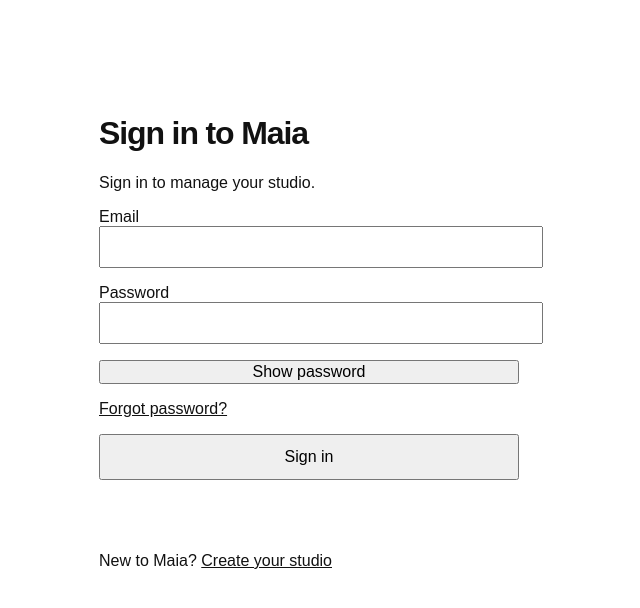
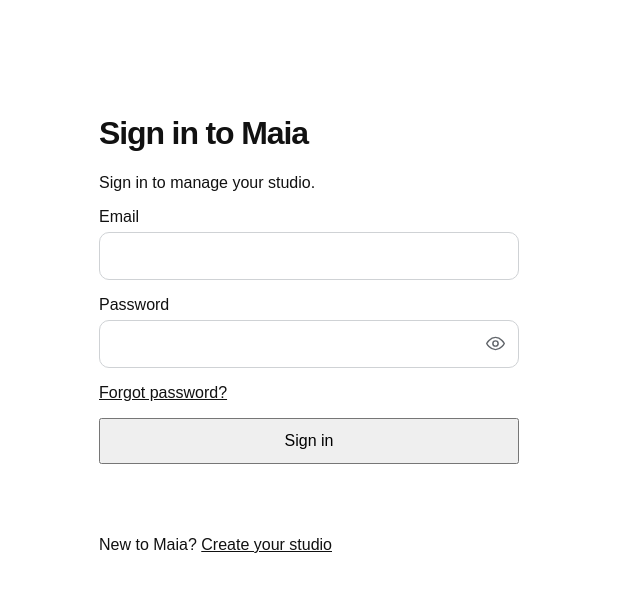
Before and after one commit to xglenng/maia-front-desk, a Next.js app: page /login in a window 1280 px wide. Shown: the top 608 px of the page, without its empty margins (331-971 px from the left). Built offline with nearby package versions, Linux system fonts and the light colour scheme.

Commit message:
Use inline eye controls for password visibility

```diff
--- a/app/login/page.tsx
+++ b/app/login/page.tsx
@@ -1,11 +1,11 @@
 'use client';
 
 import { useState, FormEvent } from 'react';
+import PasswordInput from '@/components/password-input';
 
 export default function Login() {
   const [error, setError] = useState('');
   const [busy, setBusy] = useState(false);
-  const [showPassword, setShowPassword] = useState(false);
 
   async function submit(e: FormEvent<HTMLFormElement>) {
     e.preventDefault();
@@ -64,29 +64,18 @@
             style={{
               display: 'block',
               width: '100%',
-              padding: 10
+              padding: 10,
+              boxSizing: 'border-box',
+              minHeight: 48,
+              marginTop: 6,
+              border: '1px solid #cfd2d5',
+              borderRadius: 10
             }}
           />
         </label>
 
-        <label>
-          Password
-          <input
-            name="password"
-            type={showPassword ? "text" : "password"}
-            autoComplete="current-password"
-            required
-            style={{
-              display: 'block',
-              width: '100%',
-              padding: 10
-            }}
-          />
-        </label>
+        <PasswordInput label="Password" name="password" autoComplete="current-password" required />
 
-        <button type="button" aria-pressed={showPassword} onClick={() => setShowPassword(!showPassword)}>
-          {showPassword ? 'Hide password' : 'Show password'}
-        </button>
         <a href="/forgot-password">Forgot password?</a>
 
         <button
--- /dev/null
+++ b/components/password-input.css
@@ -0,0 +1,7 @@
+.password-input{position:relative;display:block;width:100%;margin-top:6px}
+.password-input input{display:block;box-sizing:border-box;width:100%;min-height:48px;padding:12px 52px 12px 12px;border:1px solid #cfd2d5;border-radius:10px;background:#fff;color:#111}
+.password-input input:focus-visible{outline:2px solid #7560ad;outline-offset:2px}
+.password-input-toggle{position:absolute;right:4px;top:50%;transform:translateY(-50%);display:grid;place-items:center;width:40px;height:40px;padding:0;border:0;border-radius:8px;background:transparent;color:#62666b}
+.password-input-toggle:hover{background:#f1f2f3;color:#111}
+.password-input-toggle:focus-visible{outline:2px solid #7560ad;outline-offset:1px}
+.password-input-toggle svg{width:21px;height:21px}
--- /dev/null
+++ b/components/password-input.tsx
@@ -0,0 +1,20 @@
+'use client';
+import { useId, useState, type InputHTMLAttributes } from 'react';
+import UiIcon from './ui-icon';
+import './password-input.css';
+
+export default function PasswordInput({ id, label, ...props }: Omit<InputHTMLAttributes<HTMLInputElement>, 'type'> & { label: string }) {
+  const generatedId = useId();
+  const inputId = id || generatedId;
+  const [visible, setVisible] = useState(false);
+  return <div>
+    <label htmlFor={inputId}>{label}</label>
+    <span className="password-input">
+    <input {...props} id={inputId} type={visible ? 'text' : 'password'} />
+    <button type="button" className="password-input-toggle" aria-label={visible ? 'Hide password' : 'Show password'}
+      aria-controls={inputId} aria-pressed={visible} onClick={() => setVisible(!visible)}>
+      <UiIcon name={visible ? 'eye-off' : 'eye'} />
+    </button>
+    </span>
+  </div>;
+}
--- a/components/ui-icon.tsx
+++ b/components/ui-icon.tsx
@@ -1,6 +1,6 @@
 import type { SVGProps } from 'react';
 
-export type IconName = 'dashboard' | 'settings' | 'calendar' | 'inbox' | 'clients' | 'check' | 'more' | 'wand' | 'logout';
+export type IconName = 'dashboard' | 'settings' | 'calendar' | 'inbox' | 'clients' | 'check' | 'more' | 'wand' | 'logout' | 'eye' | 'eye-off';
 const paths: Record<IconName, React.ReactNode> = {
   dashboard: <><rect x="3" y="3" width="7" height="7" rx="1.5"/><rect x="14" y="3" width="7" height="7" rx="1.5"/><rect x="3" y="14" width="7" height="7" rx="1.5"/><rect x="14" y="14" width="7" height="7" rx="1.5"/></>,
   settings: <><path d="m9 4 1-2h4l1 2 2 1 2-.2 2 3-1 2v4l1 2-2 3-2-.2-2 1-1 2h-4l-1-2-2-1-2 .2-2-3 1-2v-4l-1-2 2-3L7 5Z"/><circle cx="12" cy="12" r="3"/></>,
@@ -10,6 +10,8 @@
   check: <path d="m5 12 4 4L19 6"/>,
   more: <><circle cx="5" cy="12" r="1"/><circle cx="12" cy="12" r="1"/><circle cx="19" cy="12" r="1"/></>,
   wand: <><path d="m3 18 11-11 4 4L7 22Z"/><path d="m13 8 4 4M5 3v4M3 5h4m12-3v4m-2-2h4m0 12v4m-2-2h4"/></>,
+  eye: <><path d="M2 12s3.5-7 10-7 10 7 10 7-3.5 7-10 7S2 12 2 12Z"/><circle cx="12" cy="12" r="3"/></>,
+  'eye-off': <><path d="m3 3 18 18M10.6 5.1A12 12 0 0 1 12 5c6.5 0 10 7 10 7a18 18 0 0 1-3.1 3.9M6.2 6.2A19 19 0 0 0 2 12s3.5 7 10 7a12 12 0 0 0 5.1-1.2M10 10a3 3 0 0 0 4 4"/></>,
   logout: <><path d="M9 4H4v16h5m5-8h7m-3-4 4 4-4 4"/></>
 };
 export default function UiIcon({ name, ...props }: SVGProps<SVGSVGElement> & { name: IconName }) {
```
Also changed, not shown: components/password-reset-form.tsx (+3 -4 lines).
